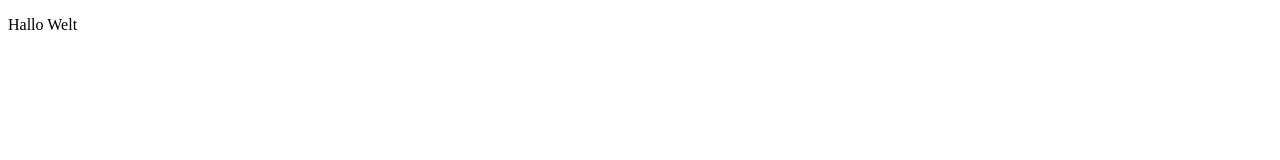
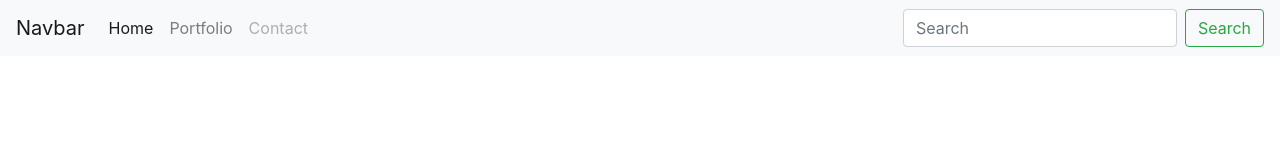
Before and after one commit to Adam078/WebPackPS, a website: page src/index.html in a window 1280 px wide. Drawn offline with nearby package versions, Linux system fonts and the light colour scheme.

Commit message:
changes the index.html

```diff
--- a/buildScripts/srcServer.js
+++ b/buildScripts/srcServer.js
@@ -1,6 +1,6 @@
-const express = require('express')
-const path = require('path')
-const open = require('open')
+import express  from 'express'
+import path from 'path'
+import open  from 'open'
 
 const port = 3030
 const app = express()
--- a/src/index.html
+++ b/src/index.html
@@ -4,9 +4,36 @@
     <meta charset="UTF-8">
   <meta name="viewport" content="width=device-width,initial-scale=1">
     <title>Adam's App</title>
-  <link rel="shortcut icon" href="favicon.ico" type="image/vnd.microsoft.icon">
+  <link rel="stylesheet" href="https://stackpath.bootstrapcdn.com/bootstrap/4.3.1/css/bootstrap.min.css" integrity="sha384-ggOyR0iXCbMQv3Xipma34MD+dH/1fQ784/j6cY/iJTQUOhcWr7x9JvoRxT2MZw1T" crossorigin="anonymous">
+
   </head>
   <body>
-  <p>Hallo Welt</p>
+  <nav class="navbar navbar-expand-lg navbar-light bg-light">
+    <a class="navbar-brand" href="#">Navbar</a>
+    <button class="navbar-toggler" type="button" data-toggle="collapse" data-target="#navbarSupportedContent" aria-controls="navbarSupportedContent" aria-expanded="false" aria-label="Toggle navigation">
+      <span class="navbar-toggler-icon"></span>
+    </button>
+
+    <div class="collapse navbar-collapse" id="navbarSupportedContent">
+      <ul class="navbar-nav mr-auto">
+        <li class="nav-item active">
+          <a class="nav-link" href="#">Home <span class="sr-only">(current)</span></a>
+        </li>
+        <li class="nav-item">
+          <a class="nav-link" href="#">Portfolio</a>
+        </li>
+        <li class="nav-item">
+          <a class="nav-link disabled" href="#" tabindex="-1" aria-disabled="true">Contact</a>
+        </li>
+      </ul>
+      <form class="form-inline my-2 my-lg-0">
+        <input class="form-control mr-sm-2" type="search" placeholder="Search" aria-label="Search">
+        <button class="btn btn-outline-success my-2 my-sm-0" type="submit">Search</button>
+      </form>
+    </div>
+  </nav>
+  <script src="https://code.jquery.com/jquery-3.3.1.slim.min.js" integrity="sha384-q8i/X+965DzO0rT7abK41JStQIAqVgRVzpbzo5smXKp4YfRvH+8abtTE1Pi6jizo" crossorigin="anonymous"></script>
+  <script src="https://cdnjs.cloudflare.com/ajax/libs/popper.js/1.14.7/umd/popper.min.js" integrity="sha384-UO2eT0CpHqdSJQ6hJty5KVphtPhzWj9WO1clHTMGa3JDZwrnQq4sF86dIHNDz0W1" crossorigin="anonymous"></script>
+  <script src="https://stackpath.bootstrapcdn.com/bootstrap/4.3.1/js/bootstrap.min.js" integrity="sha384-JjSmVgyd0p3pXB1rRibZUAYoIIy6OrQ6VrjIEaFf
   </body>
 </html>
```
Also changed, not shown: 1 other file.
